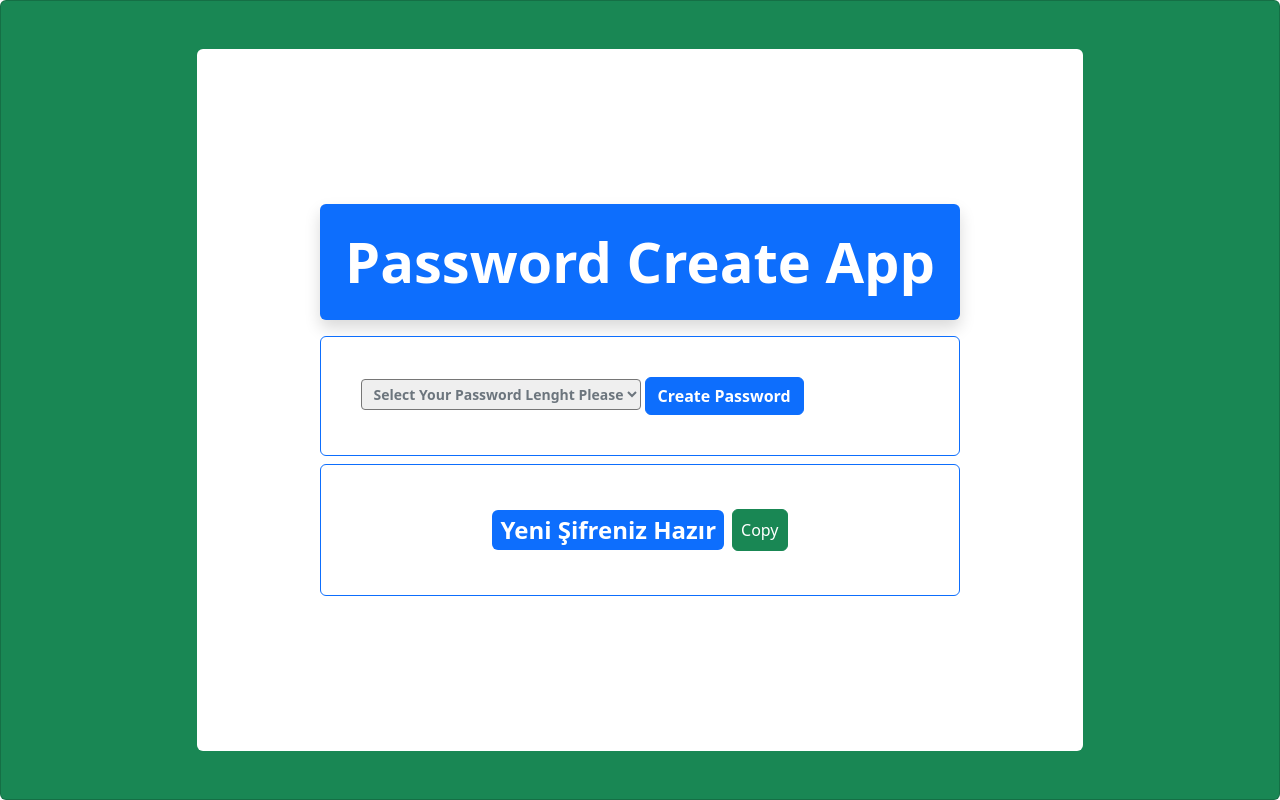
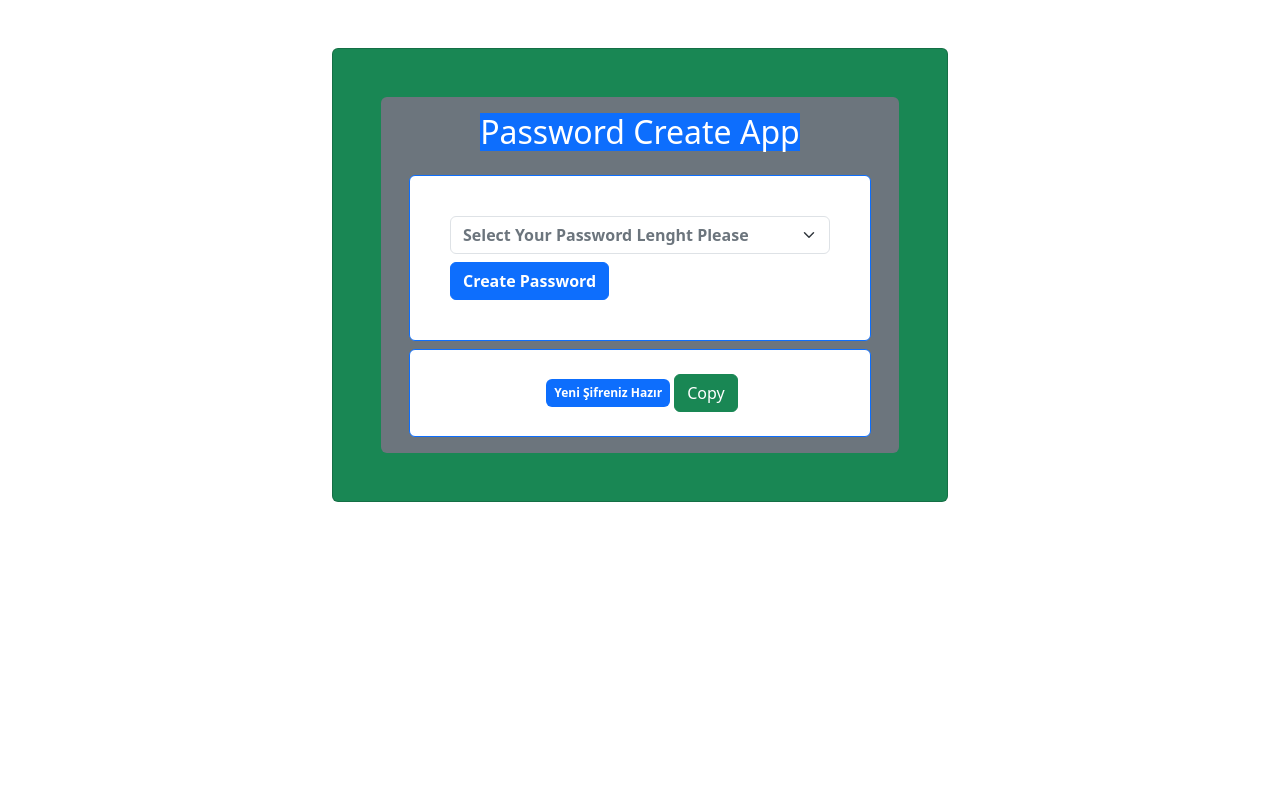
Before and after one commit to mertugrulfrontenddev/random-password, a React (Create React App) app: page / in a window 1280 px wide. Built offline with nearby package versions, Linux system fonts and the light colour scheme.

Commit message:
new-col-size

```diff
--- a/src/App.js
+++ b/src/App.js
@@ -29,22 +29,22 @@ function App() {
     setPasskey([password]);
   }
   return (
-    <div className="card rounded min-vh-100 p-5 bg-success  d-flex justify-content-center align-items-center ">
-      <div className="card-body rounded bg-white d-flex flex-column justify-content-center align-items-center w-75">
-        <h2 className="display-4 fw-bold bg-primary text-white p-4 rounded shadow text-center w-75">
-          Password Create App
-        </h2>
-        <div className="w-75">
-          {/* Bu satırı ekleyerek genişliği %100 yapıyoruz */}
-          <LenghtSelector getSelectValue={getSelectValue} />
-        </div>
-        <div className="w-75">
-          {/* ShowPassword da genişliği %100 alır */}
-          <ShowPassword passKeys={passkeys} />
+    <div className="container-fluid">
+      <div className="row">
+        <div className="col-12 col-md-8 col-lg-6 mx-auto mt-5">
+          {/* Bu alan içerik için ayrıldı */}
+          <div className="card rounded p-5 bg-success">
+            <div className="card-body rounded bg-secondary d-flex flex-column justify-content-center align-items-center">
+              <h2 className="badge-lg bg-primary text-white mb-3">
+                Password Create App
+              </h2>
+              <LenghtSelector getSelectValue={getSelectValue} />
+              <ShowPassword passKeys={passkeys} />
+            </div>
+          </div>
         </div>
       </div>
     </div>
   );
 }
-
 export default App;
--- a/src/components/LenghtSelector.jsx
+++ b/src/components/LenghtSelector.jsx
@@ -8,10 +8,11 @@ const LenghtSelector = ({ getSelectValue }) => {
   }
 
   return (
+    <div className="container">
       <div className="card p-4 mt-2 border-primary">
         <div className="card-body">
           <select
-          className="form-select-sm me-1 fw-bold text-secondary"
+            className="form-select me-1 fw-bold text-secondary"
             aria-label="Default select example"
             onChange={(event) => handleChange(event)}
             value={value}
@@ -30,10 +31,11 @@ const LenghtSelector = ({ getSelectValue }) => {
               getSelectValue(value);
               setValue("");
             }}
-          className="btn btn-primary fw-bold"
+            className="btn btn-primary fw-bold mt-2"
           >
             Create Password
           </button>
+        </div>
       </div>
     </div>
   );
--- a/src/components/ShowPassword.jsx
+++ b/src/components/ShowPassword.jsx
@@ -13,12 +13,13 @@ const ShowPassword = ({ passKeys }) => {
       .catch(() => setCopySuccess("Kopyalama başarısız."));
   };
   return (
-    <div className="card mt-2 p-4 border-primary">
+    <div className="container">
+      <div className="card mt-2 p-2 border-primary d-flex">
         <div className="card-body d-flex justify-content-center align-items-center ">
-        <h2 className="badge fs-4 bg-primary m-1 p-2">Yeni Şifreniz Hazır</h2>
-        <p className="badge fs-4 bg-secondary m-1 p-2">{passKeys.join("-")}</p>
+          <h2 className="badge bg-primary m-1 p-2">Yeni Şifreniz Hazır</h2>
+          <p className="badge bg-secondary m-1 p-2">{passKeys.join("-")}</p>
           <button
-          className="btn btn-success m-1 p-2"
+            className="btn btn-success "
             onClick={handleCopy} // Butona tıklanınca handleCopy çalışacak
           >
             Copy
@@ -30,6 +31,7 @@ const ShowPassword = ({ passKeys }) => {
           </div>
         )}
       </div>
+    </div>
   );
 };
 
```
Lines whose indentation alone changed are shown as unchanged.
